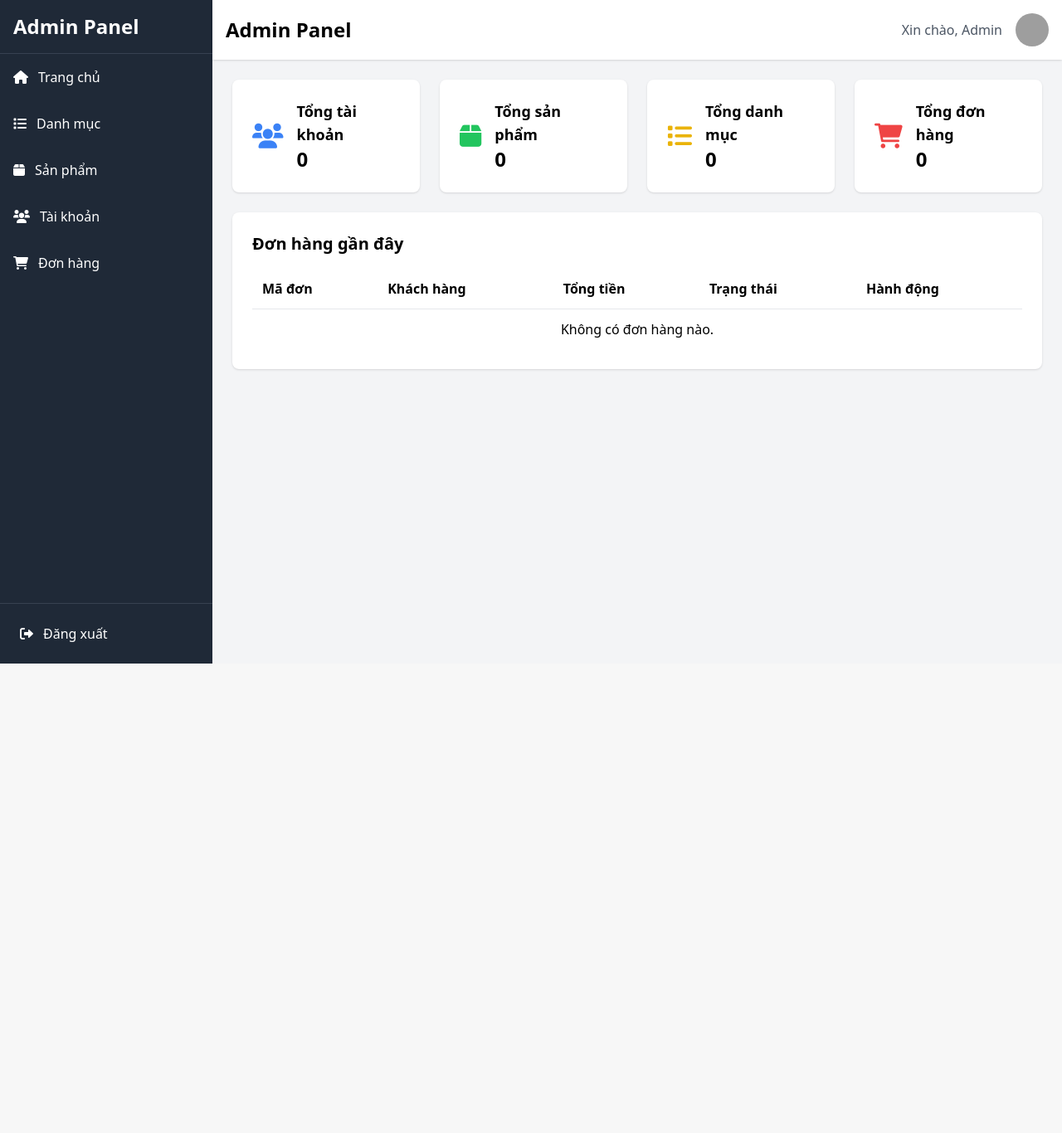
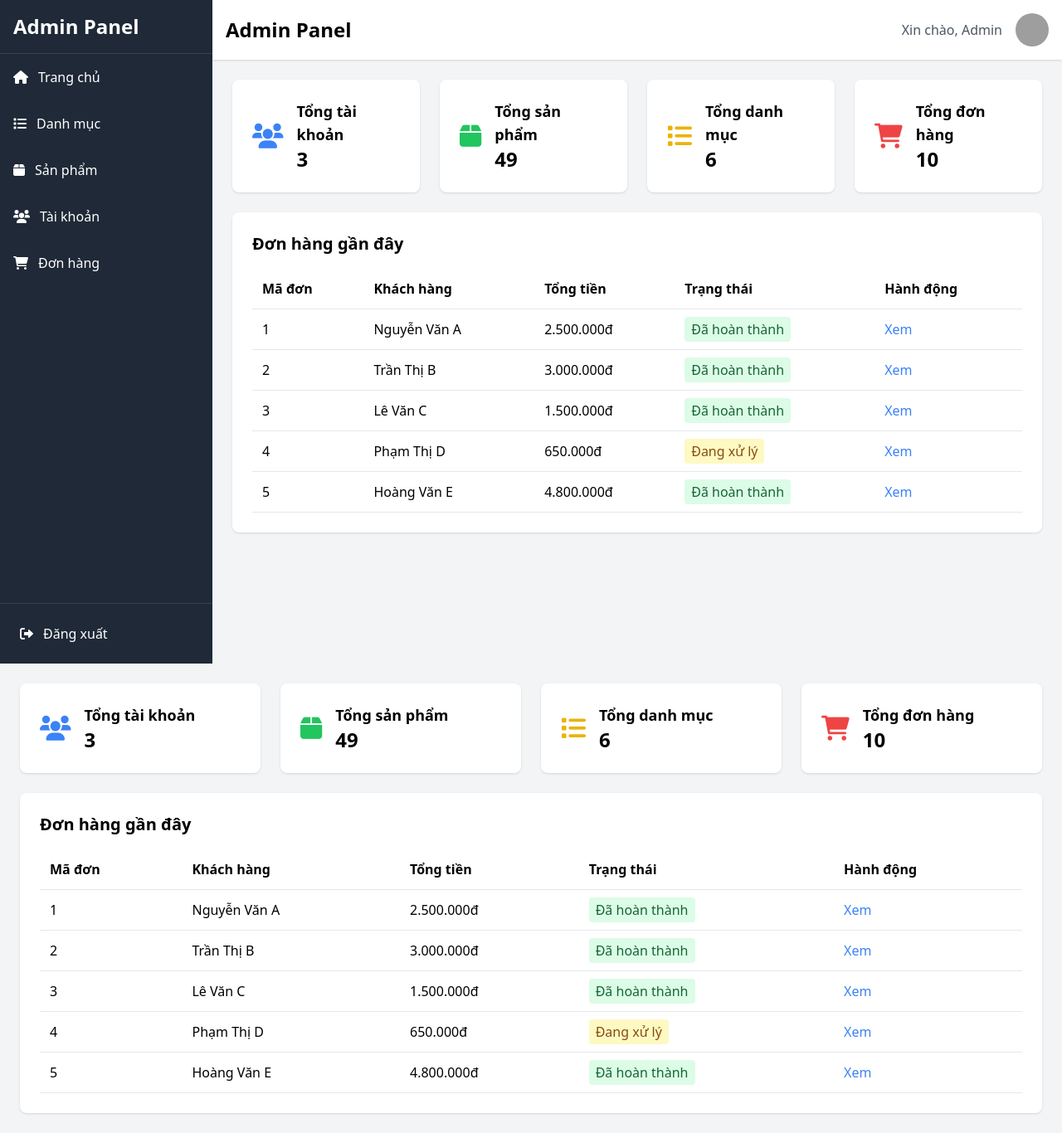
Before and after one commit to AnhKhoa0705/duan1, a PHP site: page /admin/index.php in a window 1280 px wide. Shown: the whole page at 83% size. Before the commit the page ends 800 px from the top, so only its background shows below. Run offline with PHP 8.4, Linux system fonts and the light colour scheme; data comes from the database, SQL or seed files in the repository; data that the repository does not hold is empty; some libraries are stand-ins or nearby versions; grey boxes are pictures that could not be loaded.

Commit message:
update_home_header

```diff
--- a/admin/index.php
+++ b/admin/index.php
@@ -1,84 +1,13 @@
-<?php include '../admin/view/header.php'; ?>
+<?php require_once '../config/database.php';
+include_once '../admin/view/header.php';
+include_once '../admin/view/home.php';
+include_once '../admin/view/footer.php';
 
-<main class="flex-1 p-6">
-    <!-- Thẻ Dashboard -->
-    <div class="grid grid-cols-1 md:grid-cols-2 lg:grid-cols-4 gap-6 mb-6">
-        <div class="bg-white p-6 rounded-lg shadow hover:shadow-lg transition">
-            <div class="flex items-center">
-                <i class="fas fa-users text-3xl text-blue-500 mr-4"></i>
-                <div>
-                    <h3 class="text-lg font-semibold">Tổng tài khoản</h3>
-                    <p class="text-2xl font-bold"><?php echo number_format($totalUsers, 0, ',', '.'); ?></p>
-                </div>
-            </div>
-        </div>
-        <div class="bg-white p-6 rounded-lg shadow hover:shadow-lg transition">
-            <div class="flex items-center">
-                <i class="fas fa-box text-3xl text-green-500 mr-4"></i>
-                <div>
-                    <h3 class="text-lg font-semibold">Tổng sản phẩm</h3>
-                    <p class="text-2xl font-bold"><?php echo number_format($totalProducts, 0, ',', '.'); ?></p>
-                </div>
-            </div>
-        </div>
-        <div class="bg-white p-6 rounded-lg shadow hover:shadow-lg transition">
-            <div class="flex items-center">
-                <i class="fas fa-list text-3xl text-yellow-500 mr-4"></i>
-                <div>
-                    <h3 class="text-lg font-semibold">Tổng danh mục</h3>
-                    <p class="text-2xl font-bold"><?php echo number_format($totalCategories, 0, ',', '.'); ?></p>
-                </div>
-            </div>
-        </div>
-        <div class="bg-white p-6 rounded-lg shadow hover:shadow-lg transition">
-            <div class="flex items-center">
-                <i class="fas fa-shopping-cart text-3xl text-red-500 mr-4"></i>
-                <div>
-                    <h3 class="text-lg font-semibold">Tổng đơn hàng</h3>
-                    <p class="text-2xl font-bold"><?php echo number_format($totalOrders, 0, ',', '.'); ?></p>
-                </div>
-            </div>
-        </div>
-    </div>
+$action = $_GET['action']?? 'home';
 
-    <!-- Bảng Đơn hàng gần đây -->
-    <div class="bg-white p-6 rounded-lg shadow">
-        <h2 class="text-xl font-semibold mb-4">Đơn hàng gần đây</h2>
-        <table class="w-full text-left">
-            <thead>
-                <tr class="border-b">
-                    <th class="p-3">Mã đơn</th>
-                    <th class="p-3">Khách hàng</th>
-                    <th class="p-3">Tổng tiền</th>
-                    <th class="p-3">Trạng thái</th>
-                    <th class="p-3">Hành động</th>
-                </tr>
-            </thead>
-            <tbody>
-                <?php if (!empty($recentOrders)): ?>
-                    <?php foreach ($recentOrders as $order): ?>
-                        <tr class="border-b hover:bg-gray-50">
-                            <td class="p-3">#<?php echo htmlspecialchars($order['id']); ?></td>
-                            <td class="p-3"><?php echo htmlspecialchars($order['customer_name']); ?></td>
-                            <td class="p-3"><?php echo number_format($order['total'], 0, ',', '.') . 'đ'; ?></td>
-                            <td class="p-3">
-                                <span class="<?php echo $order['status'] == 'Completed' ? 'bg-green-100 text-green-800' : 'bg-yellow-100 text-yellow-800'; ?> px-2 py-1 rounded">
-                                    <?php echo htmlspecialchars($order['status'] == 'Completed' ? 'Đã hoàn thành' : 'Đang xử lý'); ?>
-                                </span>
-                            </td>
-                            <td class="p-3">
-                                <a href="order_detail.php?id=<?php echo $order['id']; ?>" class="text-blue-500 hover:underline">Xem</a>
-                            </td>
-                        </tr>
-                    <?php endforeach; ?>
-                <?php else: ?>
-                    <tr>
-                        <td colspan="5" class="p-3 text-center">Không có đơn hàng nào.</td>
-                    </tr>
-                <?php endif; ?>
-            </tbody>
-        </table>
-    </div>
-</main>
+if ($action == 'home'){
+    include 'view/home.php';
+}
+elseif ($action='categories'){
 
-<?php include '../admin/view/footer.php'; ?>
+}
--- a/admin/view/header.php
+++ b/admin/view/header.php
@@ -23,7 +23,7 @@
                 <a href="../../admin/index.php" class="flex items-center p-4 hover:bg-gray-700 <?php echo basename($_SERVER['PHP_SELF']) == 'dashboard.php' ? 'bg-gray-700' : ''; ?>">
                     <i class="fas fa-home mr-3"></i> Trang chủ
                 </a>
-                <a href="../../admin/view/categories.php" class="flex items-center p-4 hover:bg-gray-700 <?php echo basename($_SERVER['PHP_SELF']) == 'categories.php' ? 'bg-gray-700' : ''; ?>">
+                <a href="index.php?action=categories" class="flex items-center p-4 hover:bg-gray-700 <?php echo basename($_SERVER['PHP_SELF']) == 'categories.php' ? 'bg-gray-700' : ''; ?>">
                     <i class="fas fa-list mr-3"></i> Danh mục
                 </a>
                 <a href="../../admin/view/products.php" class="flex items-center p-4 hover:bg-gray-700 <?php echo basename($_SERVER['PHP_SELF']) == 'products.php' ? 'bg-gray-700' : ''; ?>">
--- /dev/null
+++ b/admin/view/home.php
@@ -0,0 +1,109 @@
+
+
+<?php
+
+$db = new Database();
+$conn = $db->getConnection();
+
+// Lấy tổng số tài khoản
+$stmt = $conn->query("SELECT COUNT(*) FROM users");
+$totalUsers = $stmt->fetchColumn();
+
+// Lấy tổng số sản phẩm
+$stmt = $conn->query("SELECT COUNT(*) FROM product");
+$totalProducts = $stmt->fetchColumn();
+
+// Lấy tổng số danh mục
+$stmt = $conn->query("SELECT COUNT(*) FROM category");
+$totalCategories = $stmt->fetchColumn();
+
+// Lấy tổng số đơn hàng
+$stmt = $conn->query("SELECT COUNT(*) FROM orders");
+$totalOrders = $stmt->fetchColumn();
+
+// Lấy đơn hàng gần đây (ví dụ: 5 đơn mới nhất)
+$stmt = $conn->query("SELECT * FROM orders ORDER BY Order_Date DESC LIMIT 5");
+$recentOrders = $stmt->fetchAll(PDO::FETCH_ASSOC);
+?>
+
+
+<main class="flex-1 p-6">
+    <!-- Thẻ Dashboard -->
+    <div class="grid grid-cols-1 md:grid-cols-2 lg:grid-cols-4 gap-6 mb-6">
+        <div class="bg-white p-6 rounded-lg shadow hover:shadow-lg transition">
+            <div class="flex items-center">
+                <i class="fas fa-users text-3xl text-blue-500 mr-4"></i>
+                <div>
+                    <h3 class="text-lg font-semibold">Tổng tài khoản</h3>
+                    <p class="text-2xl font-bold"><?php echo number_format($totalUsers, 0, ',', '.'); ?></p>
+                </div>
+            </div>
+        </div>
+        <div class="bg-white p-6 rounded-lg shadow hover:shadow-lg transition">
+            <div class="flex items-center">
+                <i class="fas fa-box text-3xl text-green-500 mr-4"></i>
+                <div>
+                    <h3 class="text-lg font-semibold">Tổng sản phẩm</h3>
+                    <p class="text-2xl font-bold"><?php echo number_format($totalProducts, 0, ',', '.'); ?></p>
+                </div>
+            </div>
+        </div>
+        <div class="bg-white p-6 rounded-lg shadow hover:shadow-lg transition">
+            <div class="flex items-center">
+                <i class="fas fa-list text-3xl text-yellow-500 mr-4"></i>
+                <div>
+                    <h3 class="text-lg font-semibold">Tổng danh mục</h3>
+                    <p class="text-2xl font-bold"><?php echo number_format($totalCategories, 0, ',', '.'); ?></p>
+                </div>
+            </div>
+        </div>
+        <div class="bg-white p-6 rounded-lg shadow hover:shadow-lg transition">
+            <div class="flex items-center">
+                <i class="fas fa-shopping-cart text-3xl text-red-500 mr-4"></i>
+                <div>
+                    <h3 class="text-lg font-semibold">Tổng đơn hàng</h3>
+                    <p class="text-2xl font-bold"><?php echo number_format($totalOrders, 0, ',', '.'); ?></p>
+                </div>
+            </div>
+        </div>
+    </div>
+
+    <!-- Bảng Đơn hàng gần đây -->
+    <div class="bg-white p-6 rounded-lg shadow">
+        <h2 class="text-xl font-semibold mb-4">Đơn hàng gần đây</h2>
+        <table class="w-full text-left">
+            <thead>
+                <tr class="border-b">
+                    <th class="p-3">Mã đơn</th>
+                    <th class="p-3">Khách hàng</th>
+                    <th class="p-3">Tổng tiền</th>
+                    <th class="p-3">Trạng thái</th>
+                    <th class="p-3">Hành động</th>
+                </tr>
+            </thead>
+            <tbody>
+                <?php if (!empty($recentOrders)): ?>
+                    <?php foreach ($recentOrders as $order): ?>
+                        <tr class="border-b hover:bg-gray-50">
+                            <td class="p-3"><?php echo htmlspecialchars($order['ID']); ?></td>
+                            <td class="p-3"><?php echo htmlspecialchars($order['Name']); ?></td>
+                            <td class="p-3"><?php echo number_format($order['Total_Amount'], 0, ',', '.') . 'đ'; ?></td>
+                            <td class="p-3">
+                                <span class="<?php echo $order['Status'] == 'Completed' ? 'bg-green-100 text-green-800' : 'bg-yellow-100 text-yellow-800'; ?> px-2 py-1 rounded">
+                                    <?php echo htmlspecialchars($order['Status'] == 'Completed' ? 'Đã hoàn thành' : 'Đang xử lý'); ?>
+                                </span>
+                            </td>
+                            <td class="p-3">
+                                <a href="order_detail.php?id=<?php echo $order['ID']; ?>" class="text-blue-500 hover:underline">Xem</a>
+                            </td>
+                        </tr>
+                    <?php endforeach; ?>
+                <?php else: ?>
+                    <tr>
+                        <td colspan="5" class="p-3 text-center">Không có đơn hàng nào.</td>
+                    </tr>
+                <?php endif; ?>
+            </tbody>
+        </table>
+    </div>
+</main>
```
